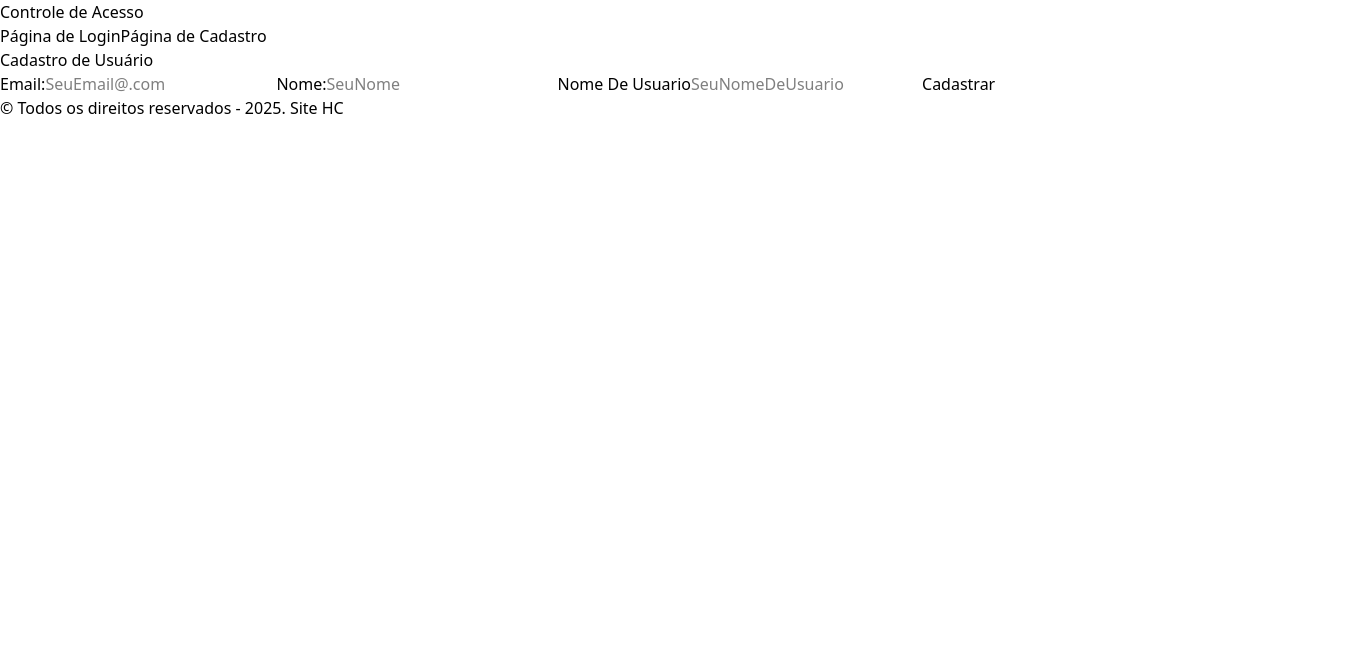
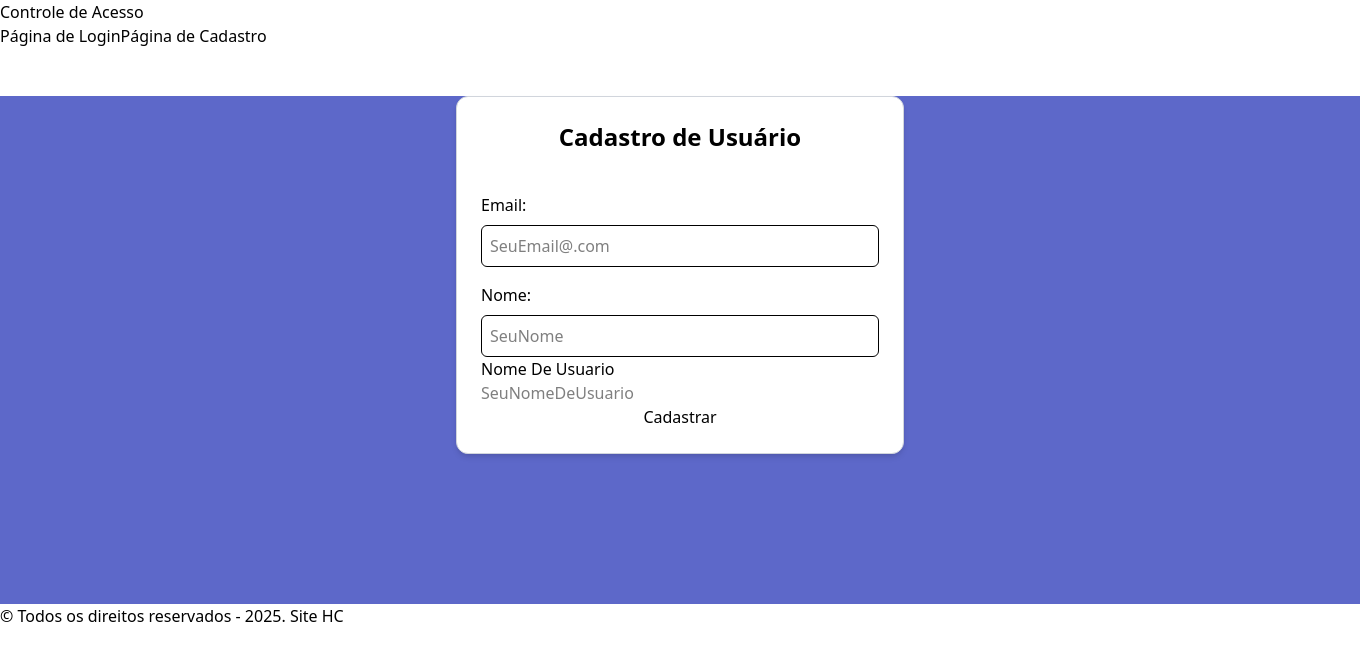
Before and after one commit to Felipe-Furlanetto0504/cp_front, a React (Vite) app in the folder access-control-cp/: page /cadastro in a window 1280 px wide. Shown: the top 660 px of the page, 1360 px wide, since content can reach past the window. Built offline with nearby package versions, Linux system fonts and the light colour scheme.

Commit message:
css do input do email e nome de cadastro

```diff
--- a/access-control-cp/src/routes/Cadastro/index.tsx
+++ b/access-control-cp/src/routes/Cadastro/index.tsx
@@ -28,26 +28,27 @@ export default function Cadastro(){
     };
 
     return(
-      <section>
-        <div>
-            <h1>Cadastro de Usuário</h1>
-            <form onSubmit={handleSubmit(onSubmit)}>
-                <label>Email:</label>
+      <section className="bg-[#5d68c9] h-127 w-340">
+        <div className="max-w-md mx-auto mt-12 p-6 border border-gray-300 rounded-xl shadow-md bg-white">
+            <h1 className="text-2xl font-bold text-center mb-6">Cadastro de Usuário</h1>
+            <form  className="flex flex-col" onSubmit={handleSubmit(onSubmit)}>
+                <label className="mt-4 font-medium" >Email:</label>
                 <input type="email" placeholder="SeuEmail@.com"
-                {...register("email",{required: "o email é obrigatório"})}/>
+                {...register("email",{required: "o email é obrigatório"})} className="mt-2 p-2 border rounded-md focus:outline-none focus:ring-2 focus:ring-red-500"/>
+
 
                 {errors.email &&(
-                    <span>
+                    <span className="text-red-600 text-sm mt-1" >
                         {errors.email.message}
                     </span>
                 )}
 
-                <label>Nome:</label>
+                <label className="mt-4 font-medium" >Nome:</label>
                 <input type="text" placeholder="SeuNome"
-                {...register("nome",{required: "o nome é obrigatório"})}/>
+                {...register("nome",{required: "o nome é obrigatório"})} className="mt-2 p-2 border rounded-md focus:outline-none focus:ring-2 focus:ring-red-500"/>
 
                 {errors.nome &&(
-                    <span>
+                    <span className="text-red-600 text-sm mt-1" >
                         {errors.nome.message}
                     </span>
                 )}
```
